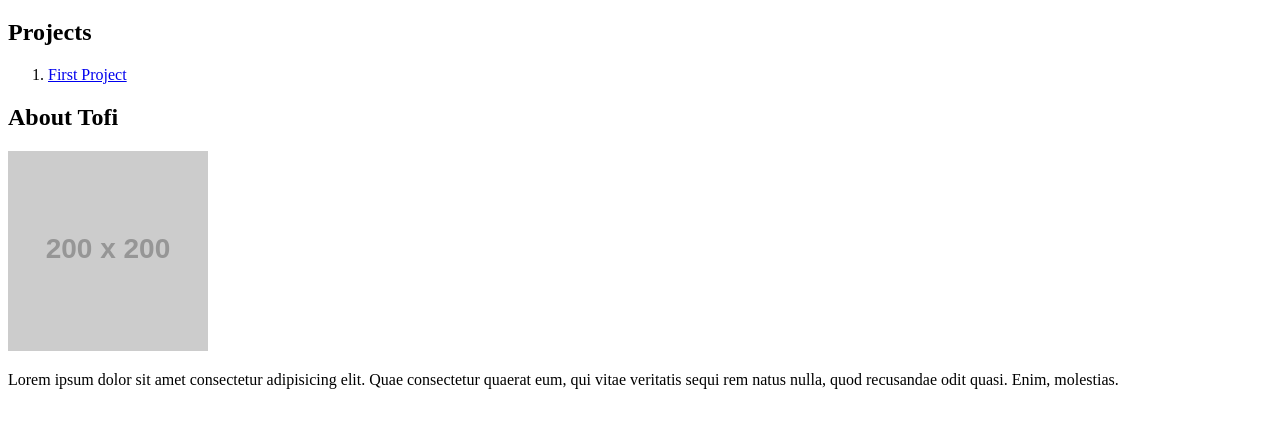
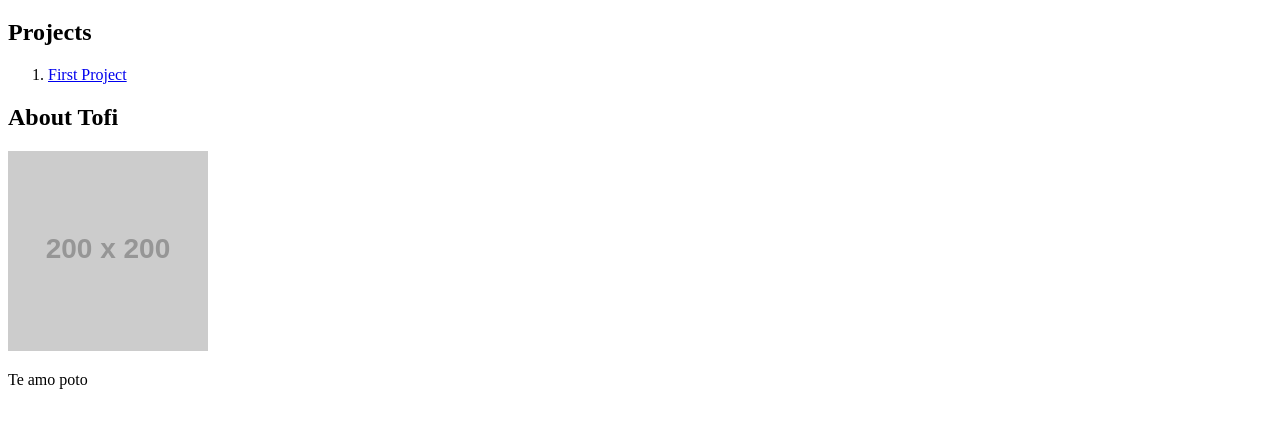
Before and after one commit to santiagogc98/santiportfolio, a plain HTML site: page index.html in a window 1280 px wide. Shown: the part 61-488 px from the top of the page. Drawn offline with Linux system fonts and the light colour scheme; placeholder pictures from the web are drawn by us.

Commit message:
index.html

```diff
--- a/index.html
+++ b/index.html
@@ -17,7 +17,7 @@
         <aside>
             <h2>About Tofi</h2>
             <img src="https://placehold.co/200" alt="place holder image" width="200" height="200">
-            <p>Lorem ipsum dolor sit amet consectetur adipisicing elit. Quae consectetur quaerat eum, qui vitae veritatis sequi rem natus nulla, quod recusandae odit quasi. Enim, molestias.</p>
+            <p>Te amo poto</p>
         </aside>
     </main>
 
```
